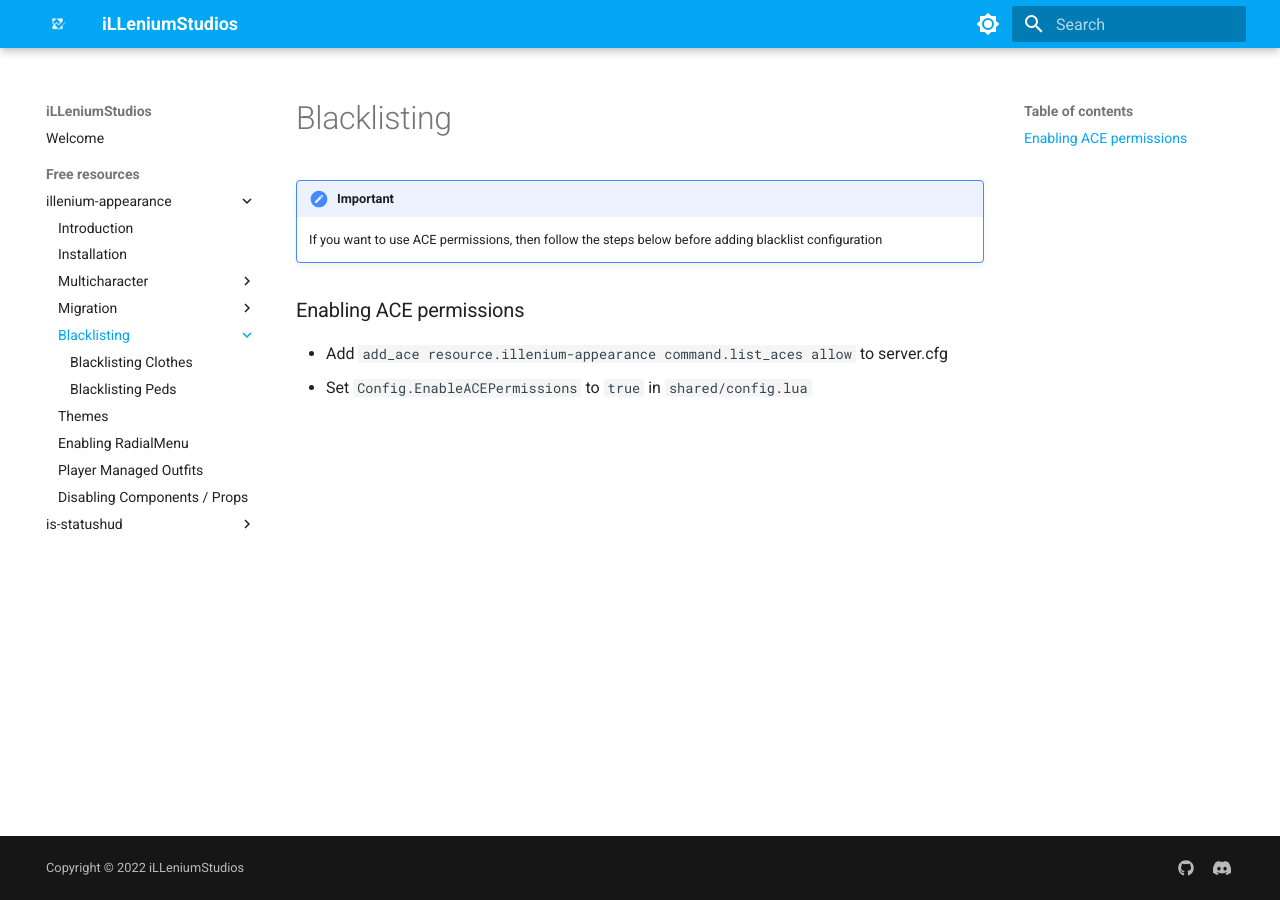
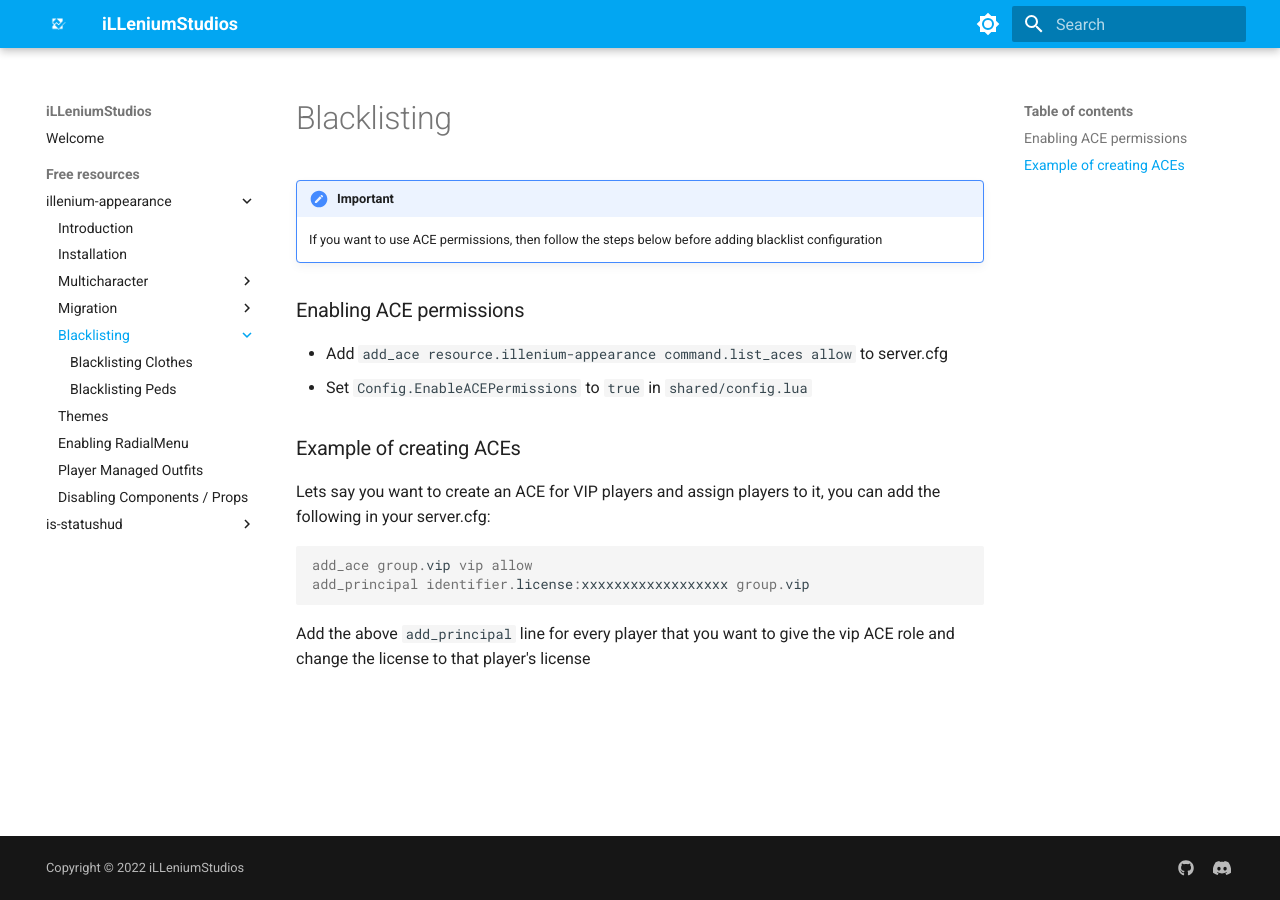
Before and after one commit to insoomnia1/illeniumdocs.github.io, an MkDocs documentation site: the page built from docs/free-resources/illenium-appearance/blacklisting/index.md, in a window 1280 px wide. Built offline with MkDocs 1.6.1 and Material for MkDocs 9.7.7, drawn with Linux system fonts in a browser that asks for light colours.

Commit message:
Add example for creating ACEs

````diff
--- a/docs/free-resources/illenium-appearance/blacklisting/index.md
+++ b/docs/free-resources/illenium-appearance/blacklisting/index.md
@@ -11,3 +11,14 @@ title: "Blacklisting"
 
 - Add `add_ace resource.illenium-appearance command.list_aces allow` to server.cfg
 - Set `Config.EnableACEPermissions` to `true` in `shared/config.lua`
+
+### Example of creating ACEs
+
+Lets say you want to create an ACE for VIP players and assign players to it, you can add the following in your server.cfg:
+
+```lua
+add_ace group.vip vip allow
+add_principal identifier.license:xxxxxxxxxxxxxxxxxx group.vip
+```
+
+Add the above `add_principal` line for every player that you want to give the vip ACE role and change the license to that player's license
````
